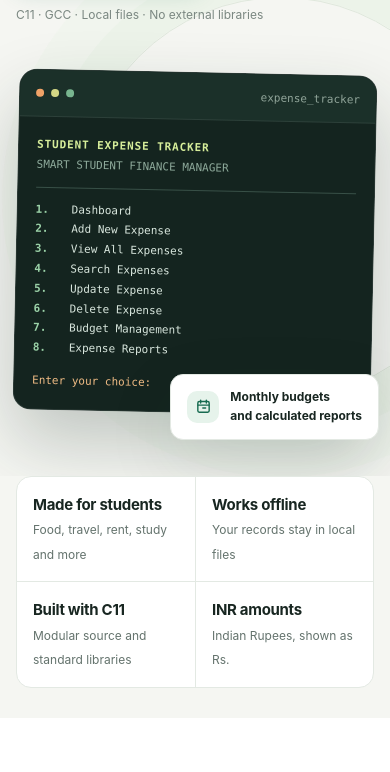
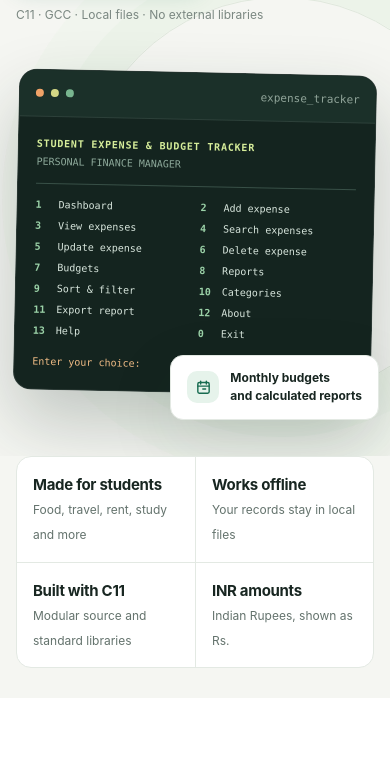
Before and after one commit to divyajyoti019/Student-Expense-Tracker, a plain HTML site: page index.html in a window 390 px wide. Shown: the part 525-1297 px from the top of the page. Drawn offline with Linux system fonts and the light colour scheme.

Commit message:
Finalize responsive project showcase page

```diff
--- a/index.html
+++ b/index.html
@@ -68,8 +68,10 @@
     .terminal-title { color: #d6ed9a; font-weight: 750; letter-spacing: .08em; }
     .terminal-sub { color: #8eaa9b; }
     .terminal-rule { margin: 12px 0; border-top: 1px solid #385047; }
-    .terminal-row { display: flex; gap: 14px; }
-    .terminal-row b { width: 22px; color: #9bd2a8; font-weight: 600; }
+    .terminal-menu { display: grid; grid-template-columns: 1fr 1fr; gap: 3px 16px; }
+    .terminal-option { display: flex; gap: 8px; min-width: 0; }
+    .terminal-option b { width: 21px; flex: 0 0 21px; color: #9bd2a8; font-weight: 600; }
+    .terminal-option span { white-space: nowrap; }
     .terminal-hint { margin-top: 13px; color: #f0bc85; }
     .float-note { position: absolute; right: -21px; bottom: -24px; display: flex; align-items: center; gap: 11px; padding: 13px 16px; background: #fff; border: 1px solid var(--line); border-radius: 13px; box-shadow: var(--shadow); font-size: 12px; font-weight: 710; }
     .float-icon { width: 32px; height: 32px; display: grid; place-items: center; border-radius: 10px; color: var(--green); background: var(--mint); }
@@ -168,7 +170,10 @@
       .hero-grid, .insight-grid, .start-grid { grid-template-columns: 1fr; }
       .hero-grid { gap: 47px; }
       .hero-copy { font-size: 15px; }
-      .terminal-body { padding: 18px; font-size: 11px; }
+      .terminal-body { padding: 18px; font-size: 10px; }
+      .terminal-menu { gap: 3px 10px; }
+      .terminal-option { gap: 5px; }
+      .terminal-option b { width: 18px; flex-basis: 18px; }
       .float-note { right: -5px; bottom: -27px; }
       .fact-row { grid-template-columns: repeat(2, 1fr); }
       .fact { padding: 16px; }
@@ -207,7 +212,7 @@
         <a href="#features">Features</a>
         <a href="#architecture">Architecture</a>
         <a href="#run">Run the project</a>
-        <a class="nav-cta" href="docs/project_report.md">Project report <span aria-hidden="true">↗</span></a>
+        <a class="nav-cta" href="https://github.com/divyajyoti019/Student-Expense-Tracker" target="_blank" rel="noopener noreferrer">View source <span aria-hidden="true">↗</span></a>
       </nav>
     </div>
   </header>
@@ -220,9 +225,9 @@
           <h1>Know where your student budget <span>goes.</span></h1>
           <p class="hero-copy">A practical, offline expense and budget tracker built in C. Record everyday spending, keep an eye on monthly limits, and turn saved transactions into useful reports.</p>
           <div class="hero-actions">
-            <a class="button button-primary" href="Student-Expense-Tracker.zip" download>
+            <a class="button button-primary" href="https://github.com/divyajyoti019/Student-Expense-Tracker/archive/refs/heads/main.zip">
               <svg viewBox="0 0 24 24" fill="none" stroke="currentColor" stroke-width="2" stroke-linecap="round" stroke-linejoin="round" aria-hidden="true"><path d="M12 3v12m0 0 4-4m-4 4-4-4"/><path d="M5 16v4h14v-4"/></svg>
-              Download project
+              Download source
             </a>
             <a class="button button-secondary" href="#run">How to run <span aria-hidden="true">↓</span></a>
           </div>
@@ -233,17 +238,25 @@
           <div class="terminal">
             <div class="terminal-bar"><span class="dot"></span><span class="dot"></span><span class="dot"></span><span class="terminal-label">expense_tracker</span></div>
             <div class="terminal-body">
-              <div class="terminal-title">STUDENT EXPENSE TRACKER</div>
-              <div class="terminal-sub">SMART STUDENT FINANCE MANAGER</div>
+              <div class="terminal-title">STUDENT EXPENSE &amp; BUDGET TRACKER</div>
+              <div class="terminal-sub">PERSONAL FINANCE MANAGER</div>
               <div class="terminal-rule"></div>
-              <div class="terminal-row"><b>1.</b><span>Dashboard</span></div>
-              <div class="terminal-row"><b>2.</b><span>Add New Expense</span></div>
-              <div class="terminal-row"><b>3.</b><span>View All Expenses</span></div>
-              <div class="terminal-row"><b>4.</b><span>Search Expenses</span></div>
-              <div class="terminal-row"><b>5.</b><span>Update Expense</span></div>
-              <div class="terminal-row"><b>6.</b><span>Delete Expense</span></div>
-              <div class="terminal-row"><b>7.</b><span>Budget Management</span></div>
-              <div class="terminal-row"><b>8.</b><span>Expense Reports</span></div>
+              <div class="terminal-menu">
+                <div class="terminal-option"><b>1</b><span>Dashboard</span></div>
+                <div class="terminal-option"><b>2</b><span>Add expense</span></div>
+                <div class="terminal-option"><b>3</b><span>View expenses</span></div>
+                <div class="terminal-option"><b>4</b><span>Search expenses</span></div>
+                <div class="terminal-option"><b>5</b><span>Update expense</span></div>
+                <div class="terminal-option"><b>6</b><span>Delete expense</span></div>
+                <div class="terminal-option"><b>7</b><span>Budgets</span></div>
+                <div class="terminal-option"><b>8</b><span>Reports</span></div>
+                <div class="terminal-option"><b>9</b><span>Sort &amp; filter</span></div>
+                <div class="terminal-option"><b>10</b><span>Categories</span></div>
+                <div class="terminal-option"><b>11</b><span>Export report</span></div>
+                <div class="terminal-option"><b>12</b><span>About</span></div>
+                <div class="terminal-option"><b>13</b><span>Help</span></div>
+                <div class="terminal-option"><b>0</b><span>Exit</span></div>
+              </div>
               <div class="terminal-hint">Enter your choice:</div>
             </div>
           </div>
@@ -347,15 +360,16 @@
         <div>
           <div class="eyebrow">Get it running</div>
           <h2>Build it in a few commands.</h2>
-          <p>Download and extract the project, open a terminal in its folder, then compile and launch the menu-driven C application.</p>
+          <p>Clone the private GitHub repository, open a terminal in the project folder, then compile and launch the menu-driven C application. You need access to the repository to clone or download its source.</p>
           <div class="requirements"><strong>Requirements</strong><br>GCC with C11 support and GNU Make (or a compatible toolchain).</div>
         </div>
         <div class="steps">
           <div class="steps-title">macOS / Linux / compatible terminal</div>
-          <div class="step"><span class="step-number">1</span><div><p>Open the extracted project folder.</p><code>cd Student-Expense-Tracker</code></div></div>
-          <div class="step"><span class="step-number">2</span><div><p>Compile the C source files.</p><code>make</code></div></div>
-          <div class="step"><span class="step-number">3</span><div><p>Start the expense tracker.</p><code>make run</code></div></div>
-          <div class="step"><span class="step-number">4</span><div><p>Run the included automated checks when needed.</p><code>make test</code></div></div>
+          <div class="step"><span class="step-number">1</span><div><p>Clone the private repository.</p><code>git clone https://github.com/divyajyoti019/Student-Expense-Tracker.git</code></div></div>
+          <div class="step"><span class="step-number">2</span><div><p>Open the project folder.</p><code>cd Student-Expense-Tracker</code></div></div>
+          <div class="step"><span class="step-number">3</span><div><p>Compile the C source files.</p><code>make</code></div></div>
+          <div class="step"><span class="step-number">4</span><div><p>Start the expense tracker.</p><code>make run</code></div></div>
+          <div class="step"><span class="step-number">5</span><div><p>Run the included automated checks when needed.</p><code>make test</code></div></div>
         </div>
       </div>
     </section>
@@ -367,9 +381,9 @@
           <h2 id="resources-title">Continue with the code and documentation.</h2>
         </div>
         <div class="resource-row">
-          <a class="resource" href="Student-Expense-Tracker.zip" download><span class="resource-icon" aria-hidden="true">↓</span><span><strong>Project source ZIP</strong><small>C files, Makefile, tests, and docs</small></span><span class="resource-arrow" aria-hidden="true">↗</span></a>
-          <a class="resource" href="docs/project_report.md"><span class="resource-icon" aria-hidden="true">▤</span><span><strong>College project report</strong><small>Submission report in Markdown</small></span><span class="resource-arrow" aria-hidden="true">↗</span></a>
-          <a class="resource" href="docs/viva_preparation.md"><span class="resource-icon" aria-hidden="true">?</span><span><strong>Viva preparation</strong><small>Project walkthrough and questions</small></span><span class="resource-arrow" aria-hidden="true">↗</span></a>
+          <a class="resource" href="https://github.com/divyajyoti019/Student-Expense-Tracker/archive/refs/heads/main.zip"><span class="resource-icon" aria-hidden="true">↓</span><span><strong>Project source ZIP</strong><small>C files, Makefile, tests, and docs · repository access required</small></span><span class="resource-arrow" aria-hidden="true">↗</span></a>
+          <a class="resource" href="https://github.com/divyajyoti019/Student-Expense-Tracker/blob/main/docs/project_report.md" target="_blank" rel="noopener noreferrer"><span class="resource-icon" aria-hidden="true">▤</span><span><strong>College project report</strong><small>Submission report in Markdown</small></span><span class="resource-arrow" aria-hidden="true">↗</span></a>
+          <a class="resource" href="https://github.com/divyajyoti019/Student-Expense-Tracker/blob/main/docs/viva_preparation.md" target="_blank" rel="noopener noreferrer"><span class="resource-icon" aria-hidden="true">?</span><span><strong>Viva preparation</strong><small>Project walkthrough and questions</small></span><span class="resource-arrow" aria-hidden="true">↗</span></a>
         </div>
       </div>
     </section>
```
Also changed, not shown: 1 other file.
